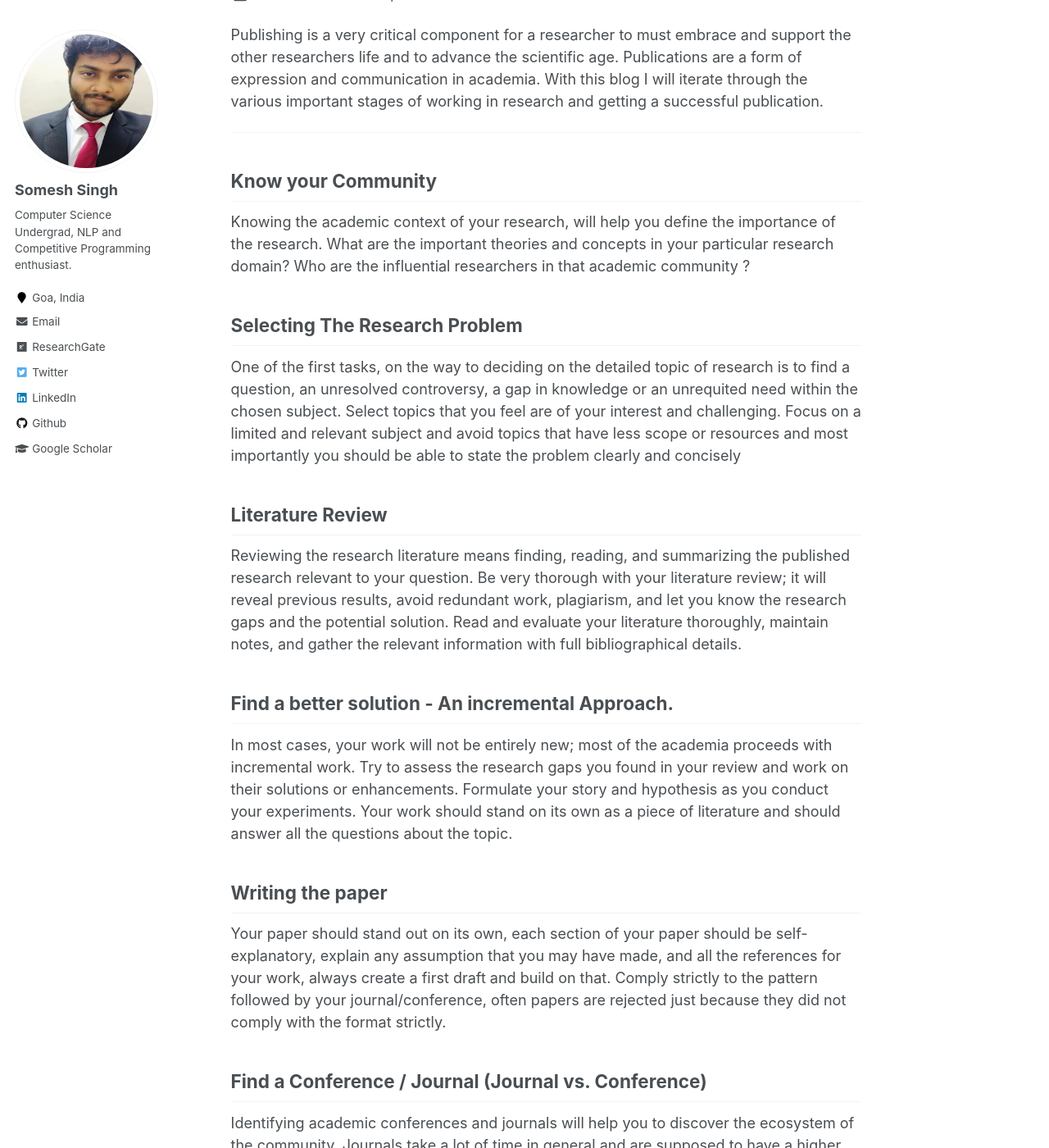
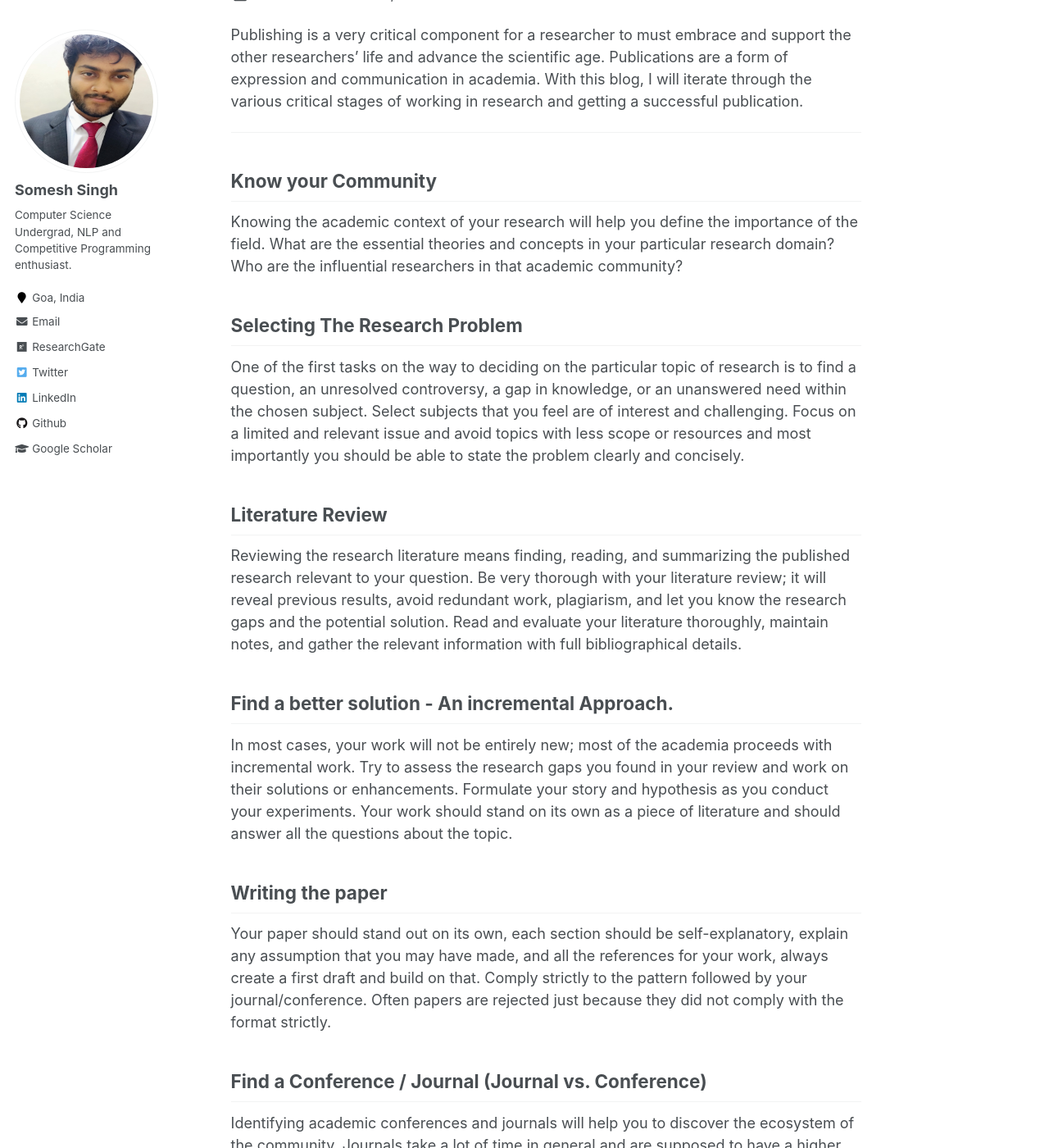
Before and after one commit to someshsingh22/someshsingh22.github.io, a Jekyll site: the page built from _posts/2020-06-28-publishing-papers.md, in a window 1280 px wide and 1400 px high, scrolled down 649 px. Shown: the whole window at 82% size. Built offline with Jekyll 4.4.1, drawn with Linux system fonts in a browser that asks for light colours.

Commit message:
Writeup Complete

```diff
--- a/_posts/2020-06-28-publishing-papers.md
+++ b/_posts/2020-06-28-publishing-papers.md
@@ -14,14 +14,14 @@
   - Computer-Science
 ---
 
-Publishing is a very critical component for a researcher to must embrace and support the other researchers life and to advance the scientific age. Publications are a form of expression and communication in academia. With this blog I will iterate through the various important stages of working in research and getting a successful publication.
+Publishing is a very critical component for a researcher to must embrace and support the other researchers' life and advance the scientific age. Publications are a form of expression and communication in academia. With this blog, I will iterate through the various critical stages of working in research and getting a successful publication.
 
 ---
 ## Know your Community
-Knowing the academic context of your research, will help you define the importance of the research. What are the important theories and concepts in your particular research domain? Who are the influential researchers in that academic community ?
+Knowing the academic context of your research will help you define the importance of the field. What are the essential theories and concepts in your particular research domain? Who are the influential researchers in that academic community?
 
 ## Selecting The Research Problem
-One of the first tasks, on the way to deciding on the detailed topic of research is to find a question, an unresolved controversy, a gap in knowledge or an unrequited need within the chosen subject. Select topics that you feel are of your interest and challenging. Focus on a limited and relevant subject and avoid topics that have less scope or resources and most importantly you should be able to state the problem clearly and concisely
+One of the first tasks on the way to deciding on the particular topic of research is to find a question, an unresolved controversy, a gap in knowledge, or an unanswered need within the chosen subject. Select subjects that you feel are of interest and challenging. Focus on a limited and relevant issue and avoid topics with less scope or resources and most importantly you should be able to state the problem clearly and concisely.
 
 ## Literature Review
 Reviewing the research literature means finding, reading, and summarizing the published research relevant to your question. Be very thorough with your literature review; it will reveal previous results, avoid redundant work, plagiarism, and let you know the research gaps and the potential solution. Read and evaluate your literature thoroughly, maintain notes, and gather the relevant information with full bibliographical details.
@@ -30,8 +30,7 @@
 In most cases, your work will not be entirely new; most of the academia proceeds with incremental work. Try to assess the research gaps you found in your review and work on their solutions or enhancements. Formulate your story and hypothesis as you conduct your experiments. Your work should stand on its own as a piece of literature and should answer all the questions about the topic.
 
 ## Writing the paper
-Your paper should stand out on its own, each section of your paper should be self-explanatory, explain any assumption that you may have made, and all the references for your work, always create a first draft and build on that.
-Comply strictly to the pattern followed by your journal/conference, often papers are rejected just because they did not comply with the format strictly.
+Your paper should stand out on its own, each section should be self-explanatory, explain any assumption that you may have made, and all the references for your work, always create a first draft and build on that. Comply strictly to the pattern followed by your journal/conference. Often papers are rejected just because they did not comply with the format strictly.
 
 ## Find a Conference / Journal (Journal vs. Conference)
 Identifying academic conferences and journals will help you to discover the ecosystem of the community. Journals take a lot of time in general and are supposed to have a higher impact factor. Still, conferences have quicker feedbacks and are interactive.
```
